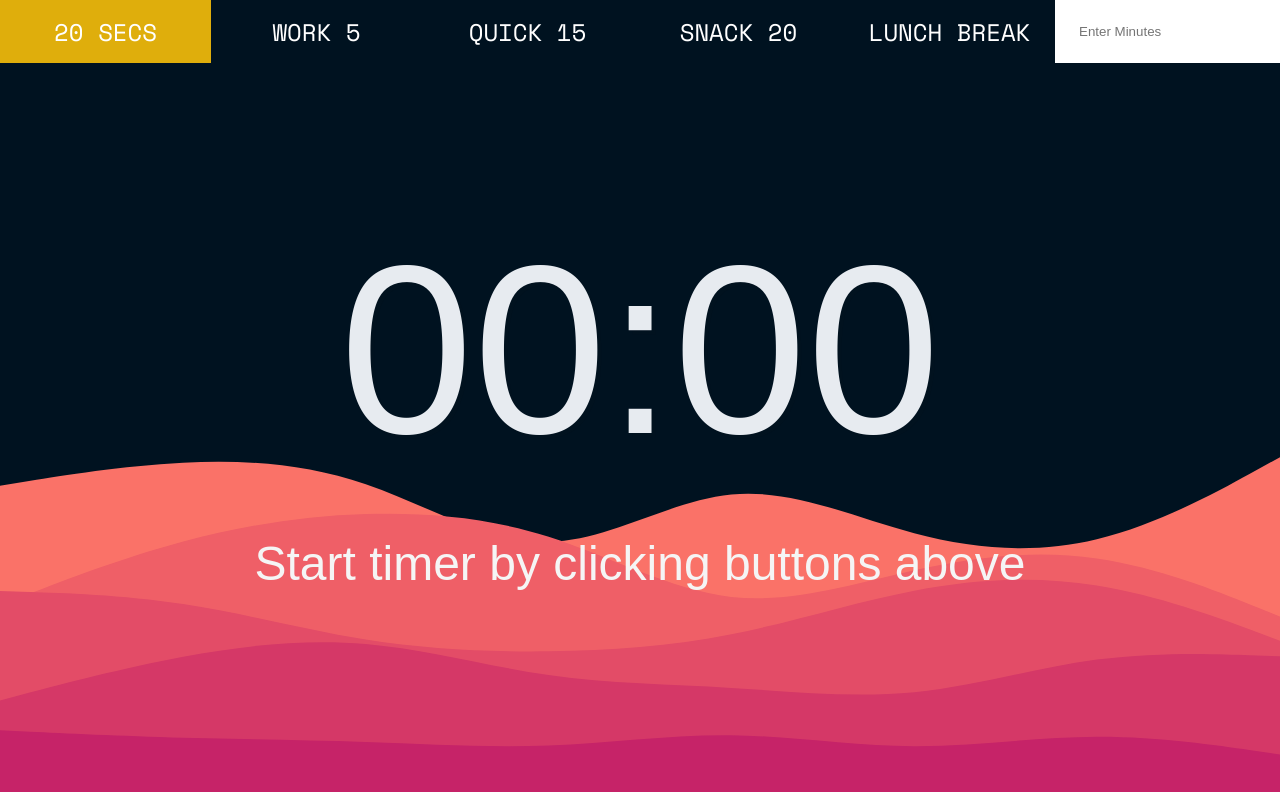
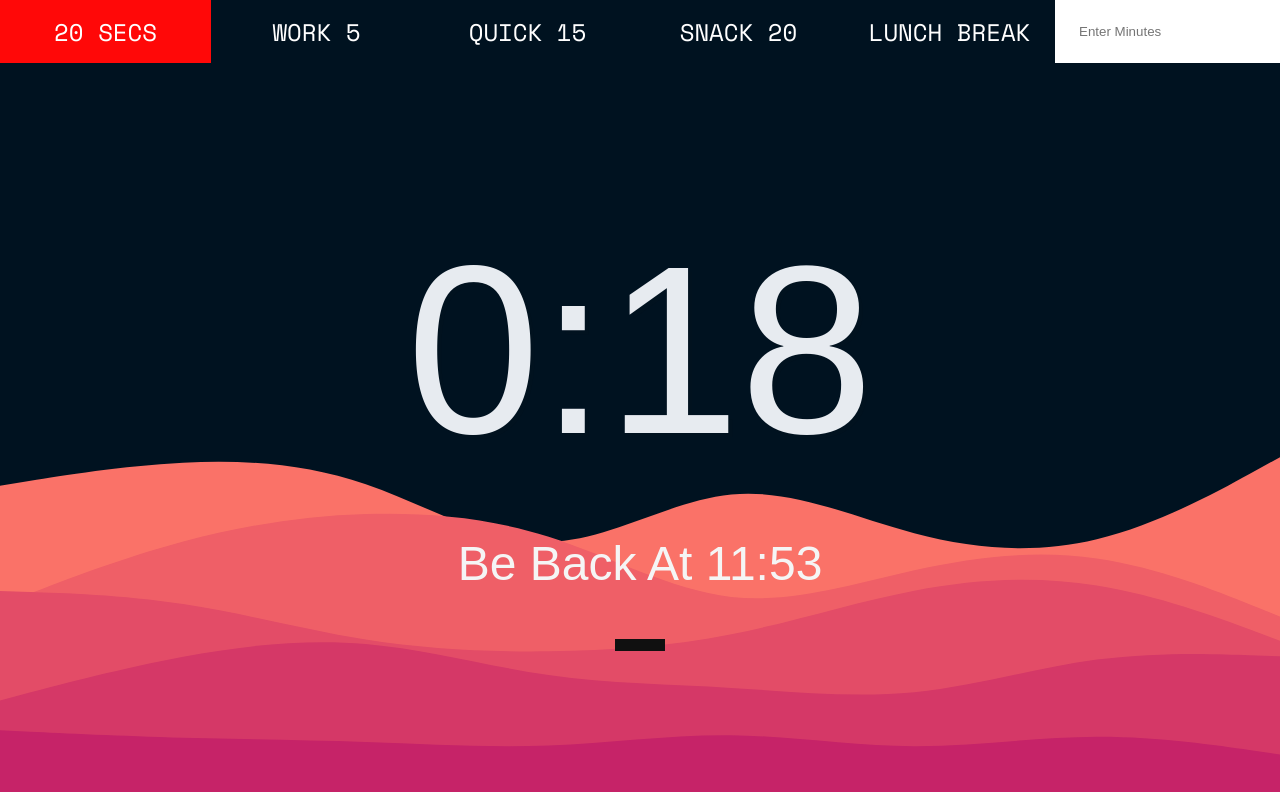
Before and after one commit to AtharvaKarkar/JS_30, a plain HTML site: page Timer Day29/index.html in a window 1280 px wide. Both pictures are taken after a click on the button "20 SECS". Drawn offline with nearby package versions, Linux system fonts and the light colour scheme.

Commit message:
Day 29 :+1:  Timer Project
Final update notes added

```diff
--- a/Timer Day29/script.js
+++ b/Timer Day29/script.js
@@ -1,15 +1,64 @@
-let countdown;
-const timerDisplay = document.querySelector('display_time-left');
-const endTime = document.querySelector('display_end-time');
+let countdown;  //let keyword has block level scope. variable with let can be assigned but cannot be redeclared within the same scope.
+const timerDisplay = document.querySelector('.display_time-left');
+const endTime = document.querySelector('.display_end-time');
 const buttons = document.querySelectorAll('[data-time]');
 const audio = document.querySelector('audio');
 const progress = document.querySelector('.progress');
 const progressBar = document.querySelector('.progress-bar');
 
 function timer(seconds) {
-    // clear all existing timers
-    clearInterval(countdown);
-    const now = Date.now();
-    const then = now + seconds * 1000;
-    progressBar.style.width = `0px`;
+  // clear any existing timers
+  clearInterval(countdown);
+  progressBar.style.width = `0px`;
+
+  const now = Date.now();
+  const then = now + seconds * 1000;
+  displayTimeLeft(seconds);  /*It calls the displayTimeLeft() & displayEndTime() function to update the display. */
+  displayEndTime(then);
+
+  countdown = setInterval(() => {
+    const secondsLeft = Math.round((then - Date.now()) / 1000);
+    const timePassed = seconds - secondsLeft;
+
+    // check if we should stop it!
+    if (secondsLeft < 0) {
+      audio.play();
+      clearInterval(countdown);
+      return;
+    }
+    // display it
+    displayTimeLeft(secondsLeft);
+    progressBar.style.width = `${500 * (timePassed / seconds)}px`;
+  }, 1000);
 }
+
+function displayTimeLeft(seconds) {
+  const minutes = Math.floor(seconds / 60);
+  const remainderSeconds = seconds % 60;
+  // below line of code is creating a formatted string that displays the minutes and seconds left in a timer.
+  const display = `${minutes}:${remainderSeconds < 10 ? '0' : ''}${remainderSeconds}`;   // the 'remainderSeconds' variable is less than 10. If it is less than 10, it adds a leading zero to the output string, Otherwise it adds an empty string. /*his line of code creates a formatted string that displays the minutes and seconds left in a timer in the format "mm:ss", with a leading zero added to the seconds if they are less than 10.*/
+  document.title = display;
+  timerDisplay.textContent = display;
+}
+
+function displayEndTime(timestamp) {
+  const end = new Date(timestamp);
+  const hour = end.getHours();
+  const adjustedHour = hour > 12 ? hour - 12 : hour;
+  const minutes = end.getMinutes();
+  endTime.textContent = `Be Back At ${adjustedHour}:${minutes < 10 ? '0' : ''}${minutes}`;
+}
+
+function startTimer() {
+  const seconds = parseInt(this.dataset.time);
+  timer(seconds);
+}
+
+buttons.forEach(button => button.addEventListener('click', startTimer));
+document.customForm.addEventListener('submit', function (e) {
+  e.preventDefault();
+  const mins = this.minutes.value;
+  if (isNaN(mins)) return this.reset();
+  timer(mins * 60);
+  this.reset();
+});
--- a/Timer Day29/style.css
+++ b/Timer Day29/style.css
@@ -67,7 +67,7 @@ body {
 }
 
 .timer_button:focus {
-    background-color: rgb(223, 174, 12); /*color will be changed to red after I click on the button*/
+    background-color: #ff0808; /*color will be changed to red after I click on the button*/
     outline:0;/*the 'outline' property is also set to 0 which means that the default focus outline around the button will be removed.*/
 }
 
@@ -93,6 +93,6 @@ body {
 .progress-bar {
     width:0px;
     height: 1rem;
-    background-color: white;
+    background-color: rgb(16, 16, 16);
     transition: all 300ms ease;
 }
```
